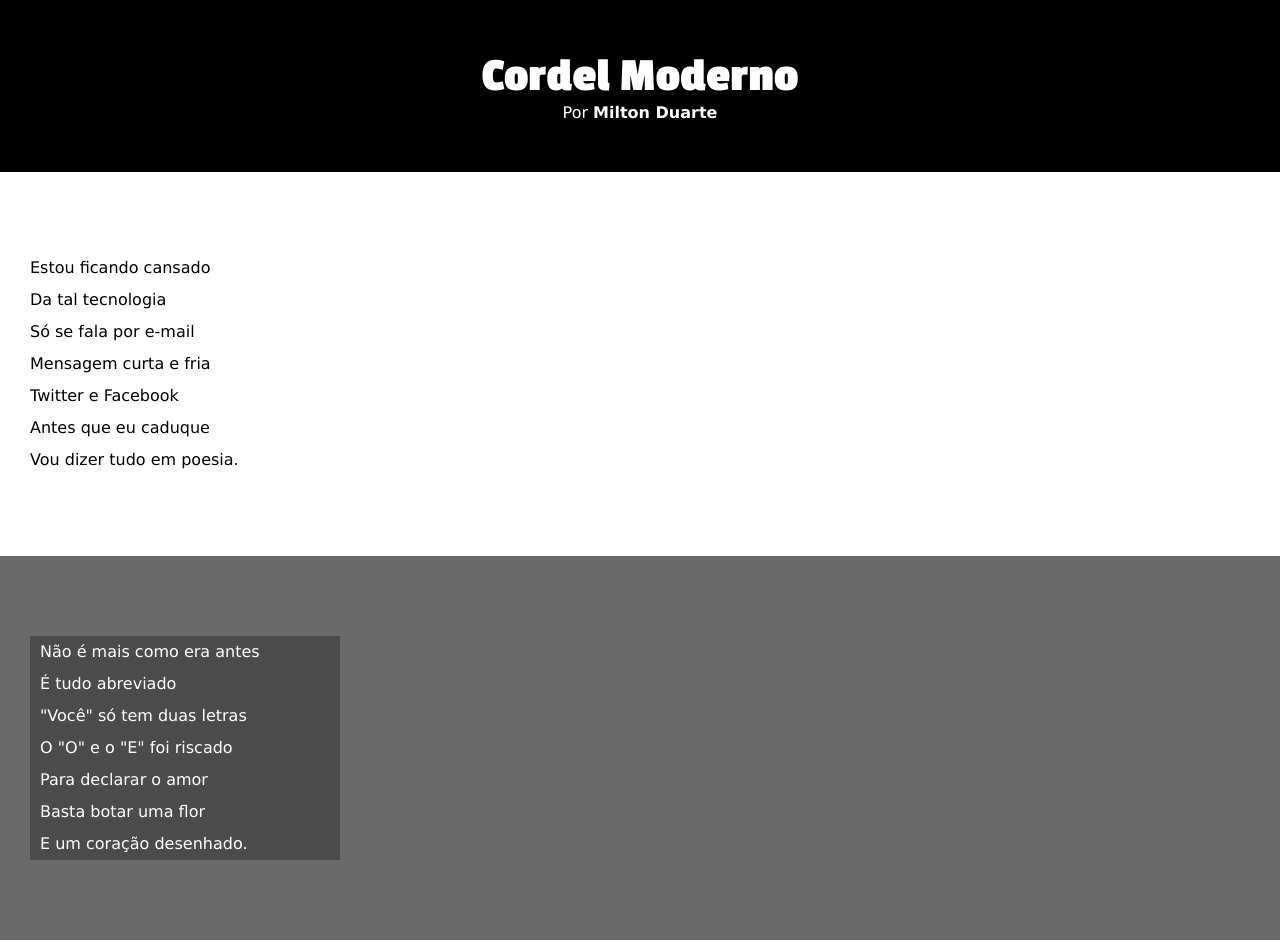
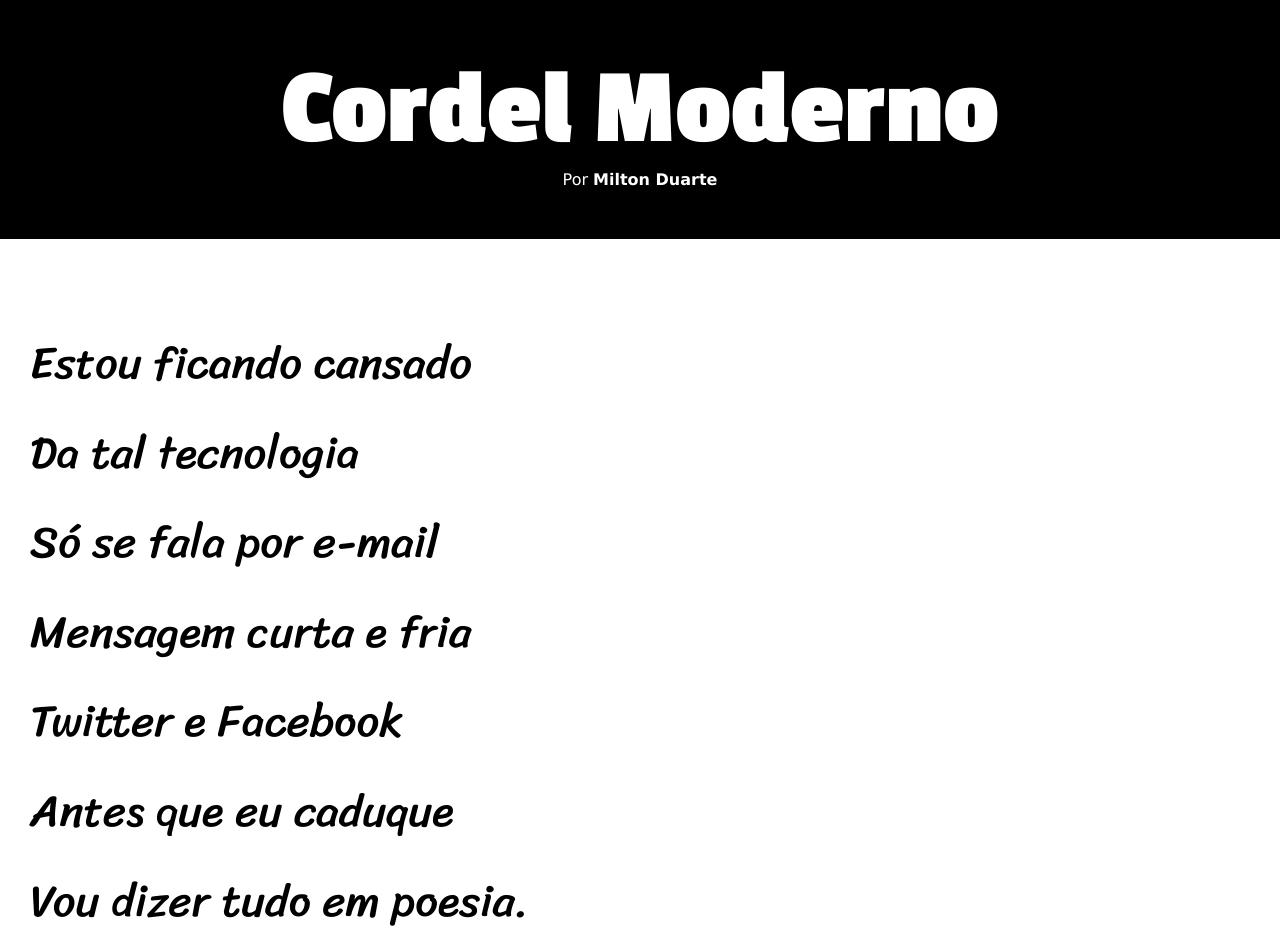
Before and after one commit to wilsongoltara/projeto-cordel, a plain HTML site: page index.html in a window 1280 px wide. Shown: the top 952 px of the page. Drawn offline with Linux system fonts and the light colour scheme.

Commit message:
definir fontes e tamanhos

```diff
--- a/style/style.css
+++ b/style/style.css
@@ -29,9 +29,9 @@ header {
 }
 
 header h1 {
+    padding-top: 50px;
     font-family: var(--font2);
-    font-size: 3em;
-    padding-top: 50px;
+    font-size: 8.5vw;
 }
 
 header p {
@@ -53,6 +53,8 @@ section {
     padding-bottom: 10vh;
     line-height: 2em;
     padding-left: 30px;
+    font-family: var(--font3);
+    font-size: 3.5vw;
 }
 
 .normal {
@@ -66,12 +68,18 @@ section {
 }
 
 .imagem p {
-    width: 300px;
+    display: inline-block;
     background-color: rgba(0, 0, 0, 0.295);
-    padding-left: 10px;
-
+    padding: 5px;
 }
 
+#img01 {
+    background-image: url('../images/background001.jpg');
+}
+
+#img02 {
+    background-image: url('../images/background002.jpg');
+}
 
 footer {
     background-color: black;
```
